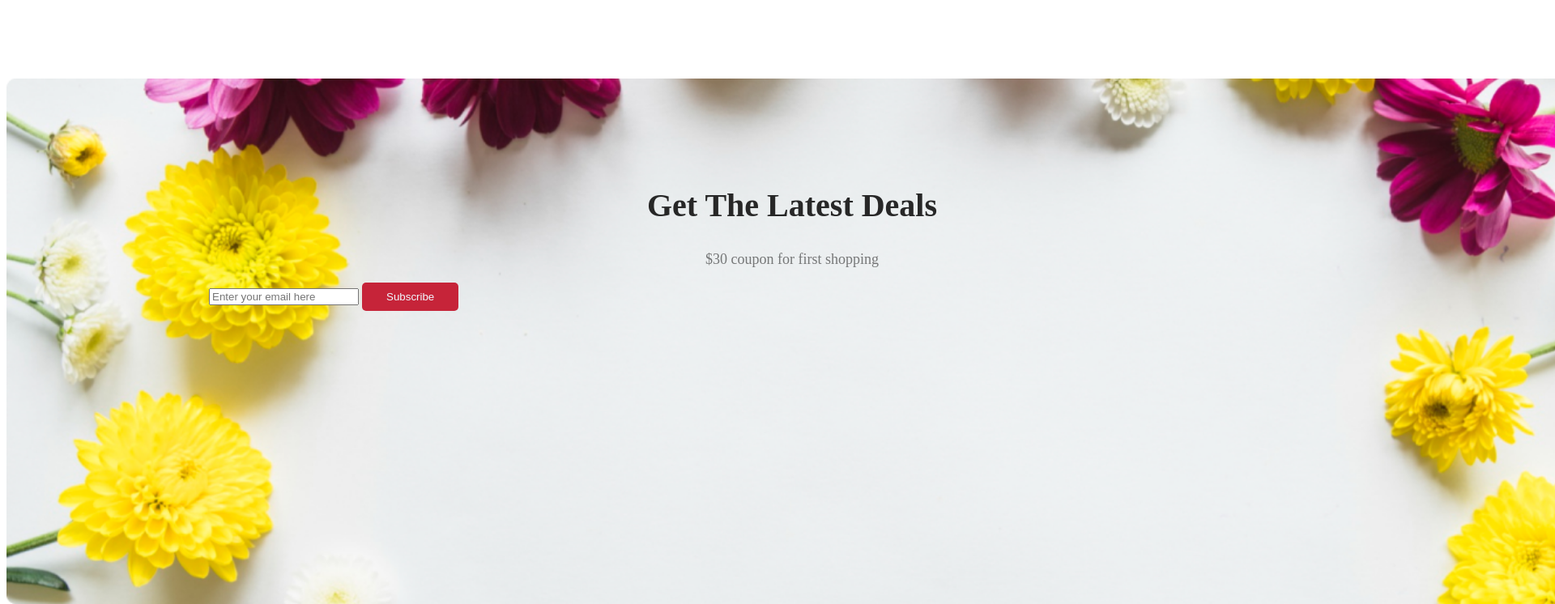
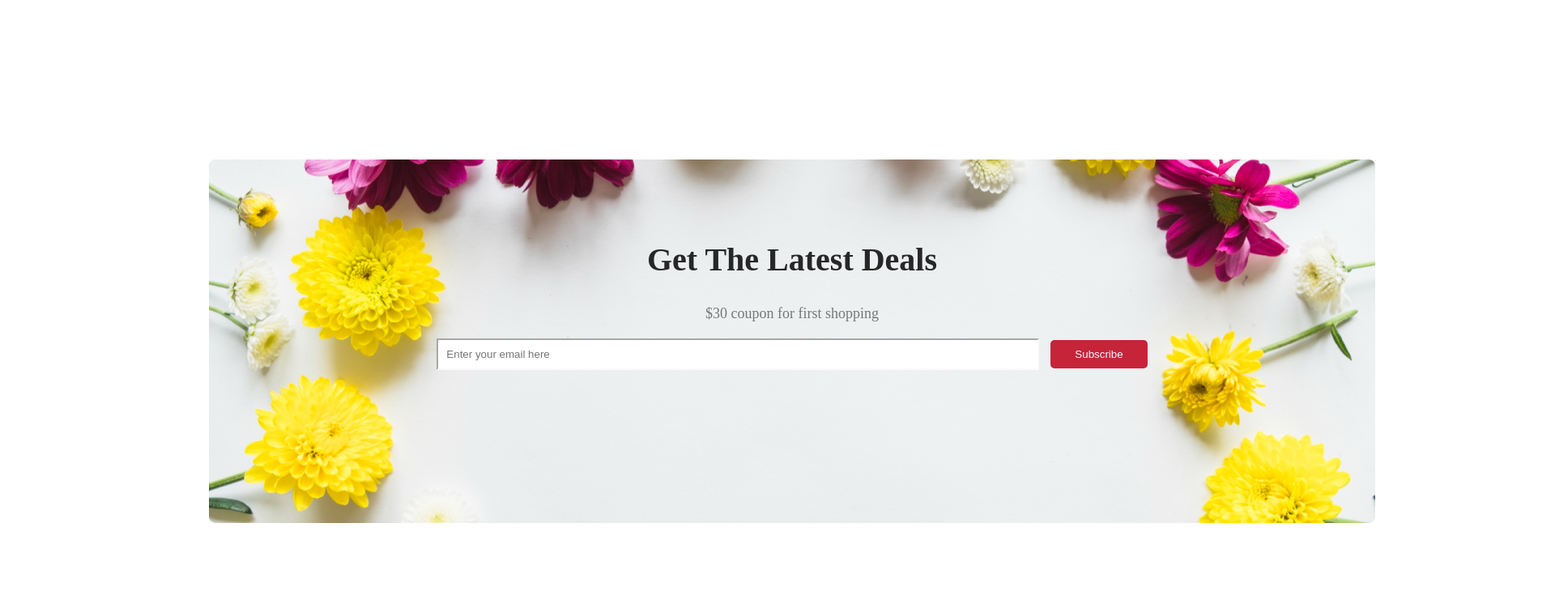
Before and after one commit to humaira31/Assignment1, a plain HTML site: page index.html in a window 1280 px wide. Shown: the part 2992-3738 px from the top of the page at 81% size, 1920 px wide, since content can reach past the window. Drawn offline with Linux system fonts and the light colour scheme.

Commit message:
deal section

```diff
--- a/index.html
+++ b/index.html
@@ -75,8 +75,8 @@
         <section class="deal">
             <h1 class="deal-head">Get The Latest Deals</h1>
             <p class="deal-para">$30 coupon for first shopping</p>
-            <div>
-                <input type="email" name="" id="" placeholder="Enter your email here">
+            <div class="email-sec">
+                <input class="input" type="email" name="" id="" placeholder="Enter your email here">
                 <button class="btn-sub">Subscribe</button>
             </div>
 
--- a/style.css
+++ b/style.css
@@ -122,10 +122,10 @@
     background-image: url('flower-shop-assignment/Flower Asset/Rectangle\ 9.png');
     background-repeat: no-repeat;
     background-size: cover;
-    padding: 100px 250px;
+    margin: 100px 250px;
     width: 1440px;
     height: 449px;
-    flex-shrink: 0;
+
 }
 
 .deal-head {
@@ -133,6 +133,8 @@
     text-align: center;
     font-size: 40px;
     font-weight: 800;
+    padding-top: 100px;
+    padding-bottom: 0px;
 }
 
 .deal-para {
@@ -141,15 +143,34 @@
     text-align: center;
     font-size: 18px;
     font-weight: 400;
+    padding-top: 0px;
 
 }
-.btn-sub{
+
+.email-sec {
+
+    text-align: center;
+    margin-top: 20px;
+
+
+}
+
+.btn-sub {
     background-color: rgb(198, 36, 57);
     padding: 10px 30px;
     color: aliceblue;
     border-radius: 5px;
     border: none;
+    margin-left: 10px;
 
+}
+
+.input {
+    width: 50%;
+    padding: 10px;
+    background: #FFF;
+    border-color: #fcfafb;
+    box-shadow: none;
 }
 
 
@@ -158,7 +179,7 @@
 .foot {
     background-color: black;
     padding: 20px 10px;
-    margin-top: 100px;
+    margin-top: 50px;
 }
 
 .foot-head {
```
